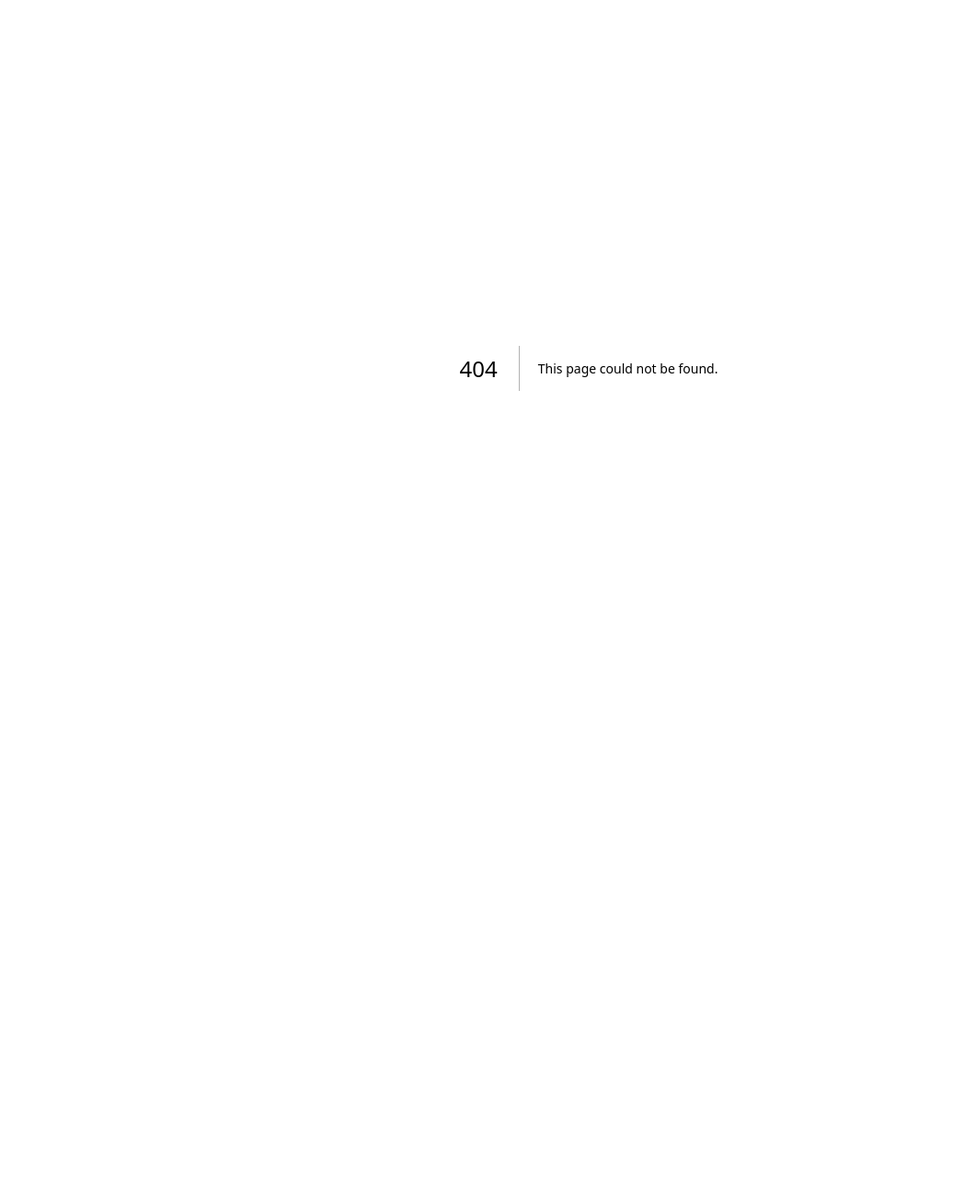
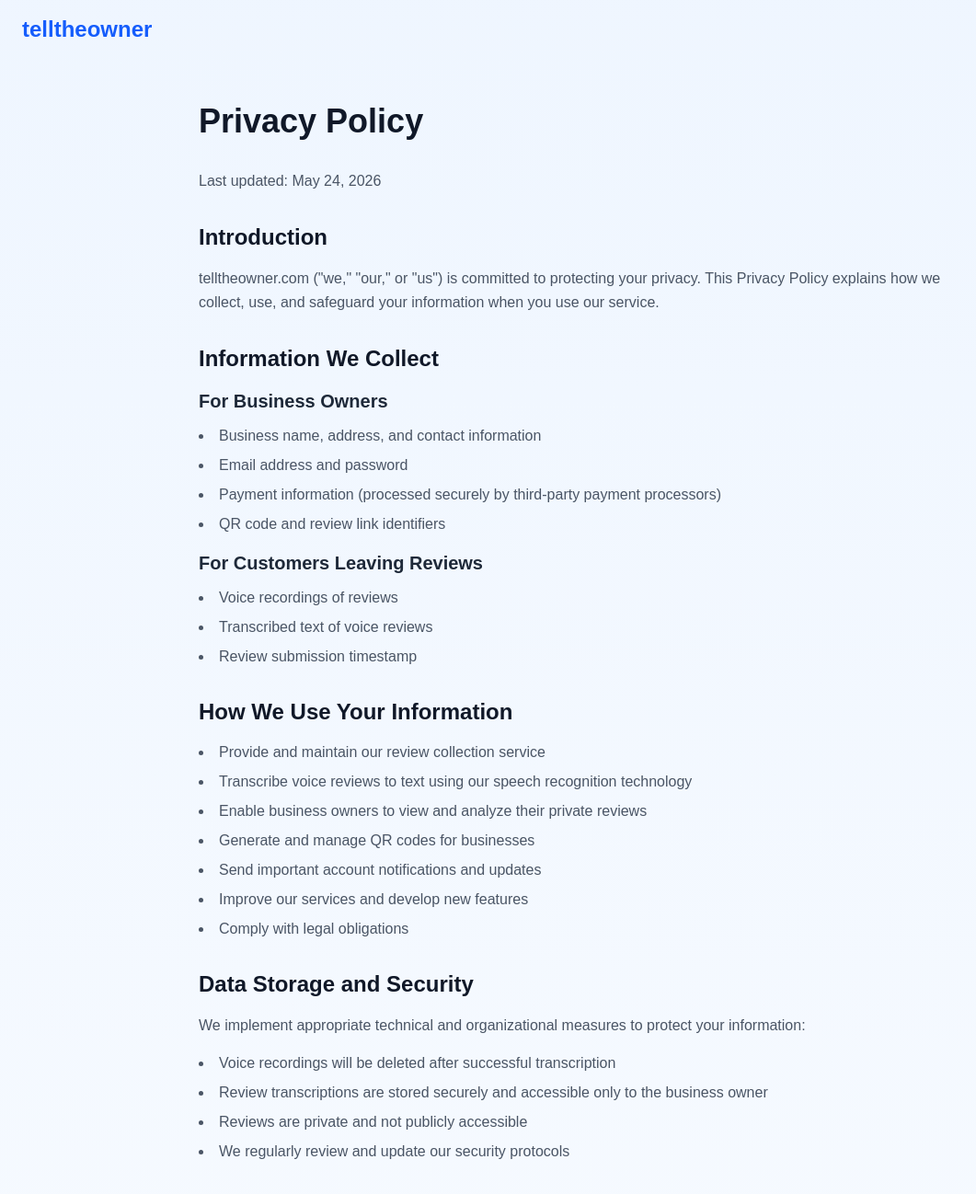
Before and after one commit to vijayst/telltheowner, a Next.js app: page /privacy in a window 1280 px wide. Before the commit this address had no page. Shown: the top 1298 px of the page at 92% size, without its empty margins (0-1061 px from the left). Before the commit the page ends 800 px from the top, so only its background shows below. Built offline with nearby package versions, Linux system fonts and the light colour scheme.

Commit message:
privacy page

```diff
--- a/src/app/page.tsx
+++ b/src/app/page.tsx
@@ -229,7 +229,7 @@
             <div>
               <h4 className="font-bold mb-4">Legal</h4>
               <ul className="space-y-2 text-gray-400">
-                <li><a href="#" className="hover:text-white transition">Privacy</a></li>
+                <li><a href="/privacy" className="hover:text-white transition">Privacy</a></li>
                 <li><a href="#" className="hover:text-white transition">Terms</a></li>
               </ul>
             </div>
--- /dev/null
+++ b/src/app/privacy/page.tsx
@@ -0,0 +1,194 @@
+export default function Privacy() {
+  return (
+    <div className="min-h-screen bg-gradient-to-b from-blue-50 to-white">
+      {/* Navigation */}
+      <nav className="container mx-auto px-6 py-4">
+        <div className="flex items-center justify-between">
+          <a href="/" className="text-2xl font-bold text-blue-600">telltheowner</a>
+        </div>
+      </nav>
+
+      {/* Privacy Policy Content */}
+      <div className="container mx-auto px-6 py-12 max-w-4xl">
+        <h1 className="text-4xl font-bold text-gray-900 mb-8">Privacy Policy</h1>
+
+        <p className="text-gray-600 mb-8 leading-relaxed">
+          Last updated: May 24, 2026
+        </p>
+
+        <section className="mb-8">
+          <h2 className="text-2xl font-bold text-gray-900 mb-4">Introduction</h2>
+          <p className="text-gray-600 leading-relaxed">
+            telltheowner.com (&quot;we,&quot; &quot;our,&quot; or &quot;us&quot;) is committed to protecting your privacy.
+            This Privacy Policy explains how we collect, use, and safeguard your information when you use our service.
+          </p>
+        </section>
+
+        <section className="mb-8">
+          <h2 className="text-2xl font-bold text-gray-900 mb-4">Information We Collect</h2>
+
+          <h3 className="text-xl font-semibold text-gray-800 mb-3">For Business Owners</h3>
+          <ul className="list-disc list-inside text-gray-600 space-y-2 mb-4">
+            <li>Business name, address, and contact information</li>
+            <li>Email address and password</li>
+            <li>Payment information (processed securely by third-party payment processors)</li>
+            <li>QR code and review link identifiers</li>
+          </ul>
+
+          <h3 className="text-xl font-semibold text-gray-800 mb-3">For Customers Leaving Reviews</h3>
+          <ul className="list-disc list-inside text-gray-600 space-y-2 mb-4">
+            <li>Voice recordings of reviews</li>
+            <li>Transcribed text of voice reviews</li>
+            <li>Review submission timestamp</li>
+          </ul>
+        </section>
+
+        <section className="mb-8">
+          <h2 className="text-2xl font-bold text-gray-900 mb-4">How We Use Your Information</h2>
+          <ul className="list-disc list-inside text-gray-600 space-y-2">
+            <li>Provide and maintain our review collection service</li>
+            <li>Transcribe voice reviews to text using our speech recognition technology</li>
+            <li>Enable business owners to view and analyze their private reviews</li>
+            <li>Generate and manage QR codes for businesses</li>
+            <li>Send important account notifications and updates</li>
+            <li>Improve our services and develop new features</li>
+            <li>Comply with legal obligations</li>
+          </ul>
+        </section>
+
+        <section className="mb-8">
+          <h2 className="text-2xl font-bold text-gray-900 mb-4">Data Storage and Security</h2>
+          <p className="text-gray-600 leading-relaxed mb-4">
+            We implement appropriate technical and organizational measures to protect your information:
+          </p>
+          <ul className="list-disc list-inside text-gray-600 space-y-2">
+            <li>Voice recordings will be deleted after successful transcription</li>
+            <li>Review transcriptions are stored securely and accessible only to the business owner</li>
+            <li>Reviews are private and not publicly accessible</li>
+            <li>We regularly review and update our security protocols</li>
+          </ul>
+        </section>
+
+        <section className="mb-8">
+          <h2 className="text-2xl font-bold text-gray-900 mb-4">Private Reviews</h2>
+          <p className="text-gray-600 leading-relaxed mb-4">
+            All reviews collected through telltheowner.com are private. This means:
+          </p>
+          <ul className="list-disc list-inside text-gray-600 space-y-2">
+            <li>Reviews are visible only to the registered business owner</li>
+            <li>Reviews are not shared with third parties</li>
+          </ul>
+        </section>
+
+        <section className="mb-8">
+          <h2 className="text-2xl font-bold text-gray-900 mb-4">Voice Recording Transcription</h2>
+          <p className="text-gray-600 leading-relaxed mb-4">
+            When customers leave voice reviews:
+          </p>
+          <ul className="list-disc list-inside text-gray-600 space-y-2">
+            <li>Voice recordings are processed by our speech recognition service</li>
+            <li>Transcriptions are generated automatically and stored with the review</li>
+            <li>Voice recordings are deleted after successful transcription</li>
+            <li>We do not sell or share voice data with third parties</li>
+          </ul>
+        </section>
+
+        <section className="mb-8">
+          <h2 className="text-2xl font-bold text-gray-900 mb-4">Data Retention</h2>
+          <ul className="list-disc list-inside text-gray-600 space-y-2">
+            <li>Reviews are retained for the duration of the business owner's active subscription</li>
+            <li>Voice recordings are deleted after transcription unless required for troubleshooting</li>
+            <li>Account data is retained for legal and compliance purposes as required</li>
+            <li>Users may request deletion of their data at any time (subject to legal obligations)</li>
+          </ul>
+        </section>
+
+        <section className="mb-8">
+          <h2 className="text-2xl font-bold text-gray-900 mb-4">Third-Party Services</h2>
+          <p className="text-gray-600 leading-relaxed mb-4">
+            We may use third-party services to operate our platform, including:
+          </p>
+          <ul className="list-disc list-inside text-gray-600 space-y-2">
+            <li>Payment processors for subscription billing</li>
+            <li>Cloud storage and hosting providers</li>
+            <li>Speech recognition and AI services</li>
+            <li>Analytics tools to improve our service</li>
+          </ul>
+          <p className="text-gray-600 leading-relaxed mt-4">
+            These third parties have access to your information only to perform services on our behalf
+            and are obligated to protect your information.
+          </p>
+        </section>
+
+        <section className="mb-8">
+          <h2 className="text-2xl font-bold text-gray-900 mb-4">Your Rights</h2>
+          <p className="text-gray-600 leading-relaxed mb-4">
+            You have the right to:
+          </p>
+          <ul className="list-disc list-inside text-gray-600 space-y-2">
+            <li>Access and review your personal information</li>
+            <li>Request deletion of your account and associated data</li>
+            <li>Export your data</li>
+          </ul>
+          <p className="text-gray-600 leading-relaxed mt-4">
+            To exercise these rights, please contact us at privacy@telltheowner.com
+          </p>
+        </section>
+
+        <section className="mb-8">
+          <h2 className="text-2xl font-bold text-gray-900 mb-4">Children's Privacy</h2>
+          <p className="text-gray-600 leading-relaxed">
+            Our service is not intended for children under the age of 13. We do not knowingly
+            collect personal information from children. If you become aware that a child has
+            provided us with personal information, please contact us immediately.
+          </p>
+        </section>
+
+        <section className="mb-8">
+          <h2 className="text-2xl font-bold text-gray-900 mb-4">Changes to This Policy</h2>
+          <p className="text-gray-600 leading-relaxed">
+            We may update this Privacy Policy from time to time. We will notify you of any
+            material changes by posting the new policy on our website and updating the &quot;Last updated&quot; date.
+          </p>
+        </section>
+
+        <section className="mb-8">
+          <h2 className="text-2xl font-bold text-gray-900 mb-4">Contact Us</h2>
+          <p className="text-gray-600 leading-relaxed mb-4">
+            If you have any questions about this Privacy Policy or our data practices, please contact us:
+          </p>
+          <div className="bg-gray-50 p-6 rounded-lg">
+            <p className="text-gray-700 mb-2">
+              <strong>Email:</strong> privacy@telltheowner.com
+            </p>
+            <p className="text-gray-700 mb-2">
+              <strong>Website:</strong> https://telltheowner.com
+            </p>
+            <p className="text-gray-700">
+              <strong>Address:</strong> telltheowner.com
+            </p>
+          </div>
+        </section>
+
+        {/* Back to Home Button */}
+        <div className="mt-12">
+          <a
+            href="/"
+            className="inline-block bg-blue-600 text-white px-8 py-3 rounded-full font-semibold hover:bg-blue-700 transition"
+          >
+            Back to Home
+          </a>
+        </div>
+      </div>
+
+      {/* Footer */}
+      <footer className="bg-gray-900 text-white py-12 mt-12">
+        <div className="container mx-auto px-6">
+          <div className="border-t border-gray-800 pt-8 text-center text-gray-400">
+            <p>&copy; 2026 telltheowner.com. All rights reserved.</p>
+          </div>
+        </div>
+      </footer>
+    </div>
+  );
+}
```
